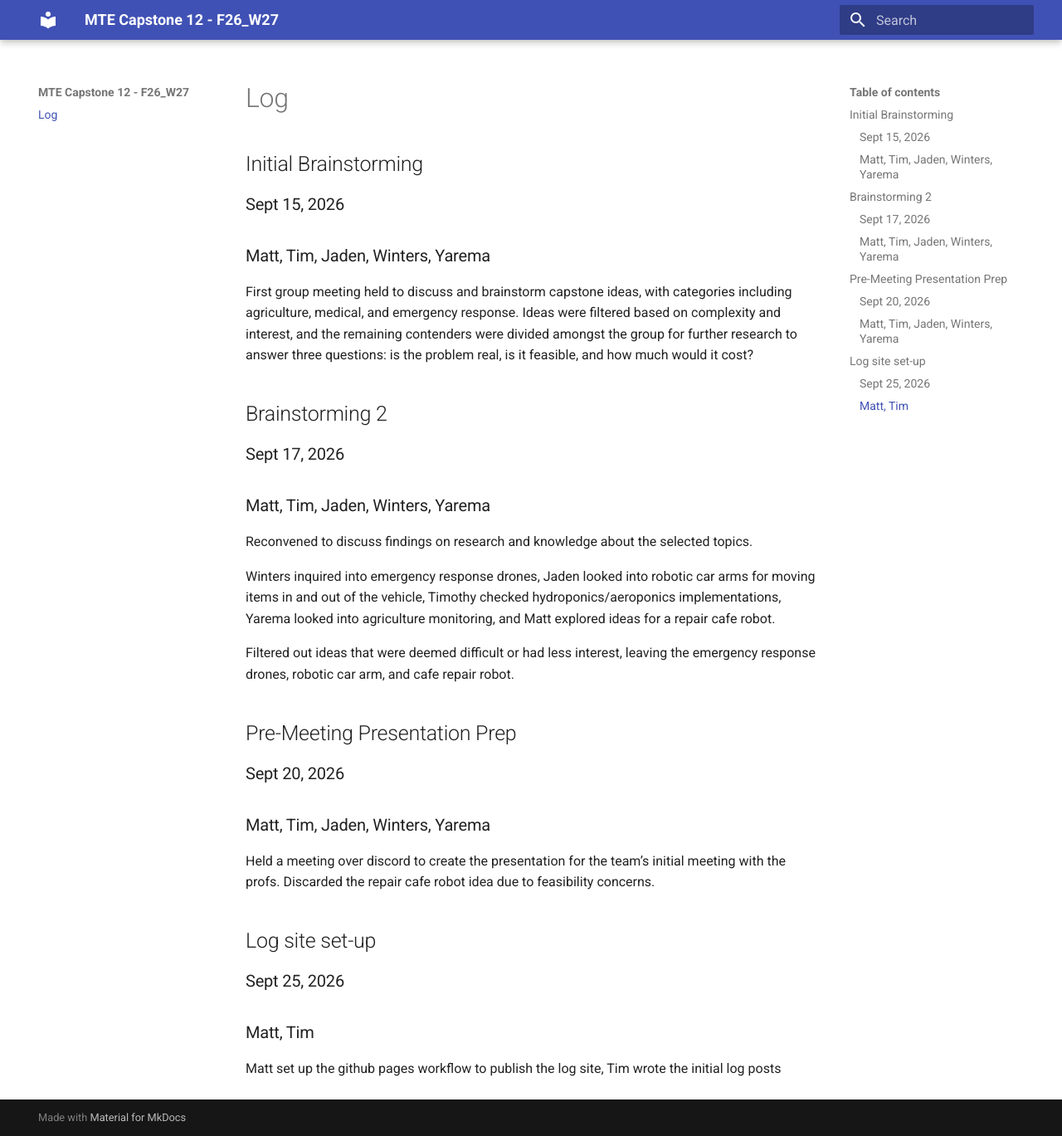
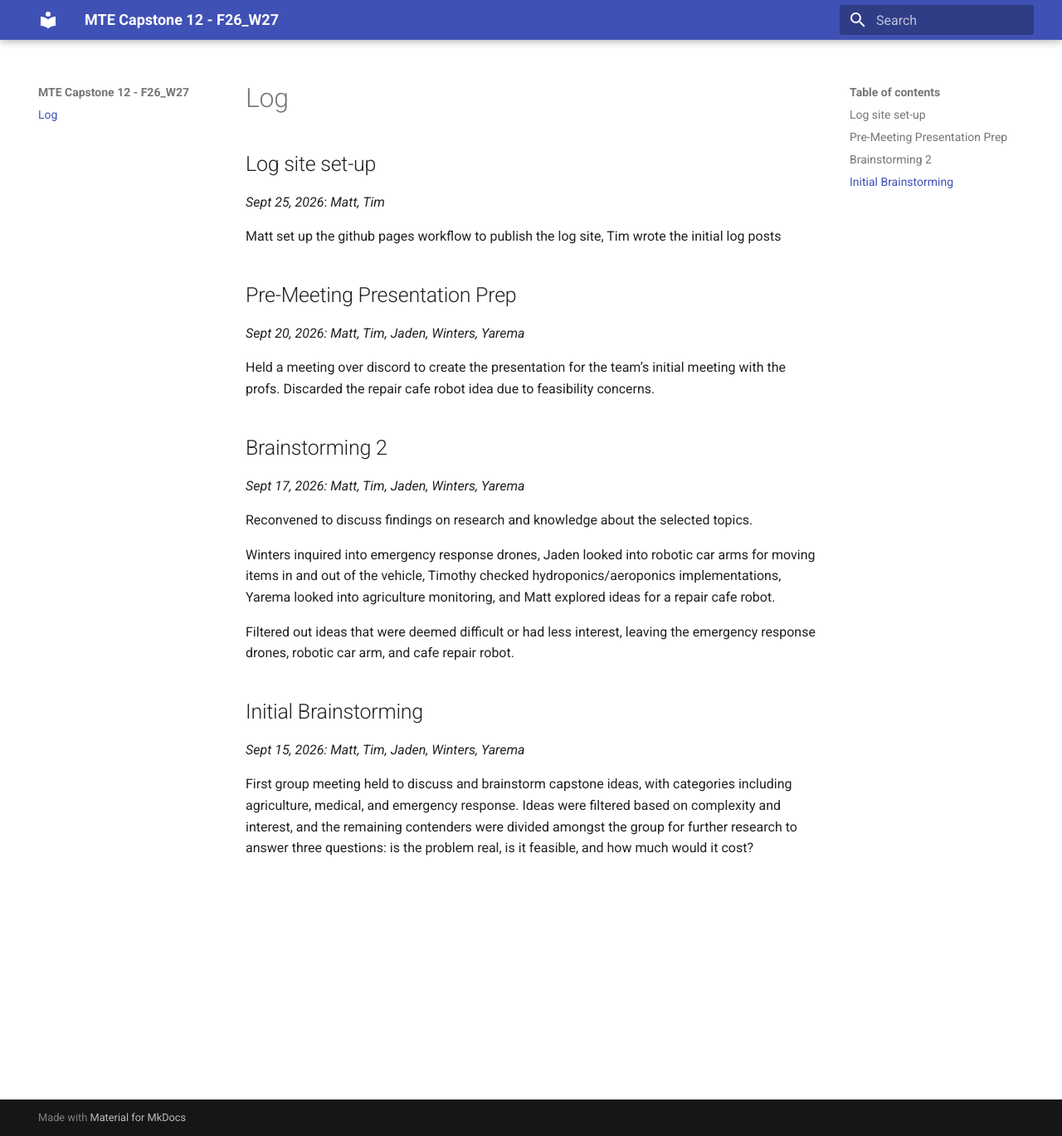
Before and after one commit to MattIsRobot/capstone12, an MkDocs documentation site: the page built from docs/index.md, in a window 1280 px wide and 1369 px high. Shown: the whole window at 83% size. Built offline with MkDocs 1.6.1 and Material for MkDocs 9.7.7, drawn with Linux system fonts in a browser that asks for light colours; part of the change alters nothing that is shown.

Commit message:
updated log format and post order

```diff
--- a/docs/index.md
+++ b/docs/index.md
@@ -1,14 +1,17 @@
 # Log
 
-## Initial Brainstorming
-### Sept 15, 2026
-### Matt, Tim, Jaden, Winters, Yarema
+## Log site set-up
+*Sept 25, 2026*: *Matt, Tim*
 
-First group meeting held to discuss and brainstorm capstone ideas, with categories including agriculture, medical, and emergency response. Ideas were filtered based on complexity and interest, and the remaining contenders were divided amongst the group for further research to answer three questions: is the problem real, is it feasible, and how much would it cost?
+Matt set up the github pages workflow to publish the log site, Tim wrote the initial log posts
+
+## Pre-Meeting Presentation Prep
+*Sept 20, 2026: Matt, Tim, Jaden, Winters, Yarema*
+
+Held a meeting over discord to create the presentation for the team’s initial meeting with the profs. Discarded the repair cafe robot idea due to feasibility concerns.
 
 ## Brainstorming 2
-### Sept 17, 2026
-### Matt, Tim, Jaden, Winters, Yarema
+*Sept 17, 2026: Matt, Tim, Jaden, Winters, Yarema*
 
 Reconvened to discuss findings on research and knowledge about the selected topics.
 
@@ -16,15 +19,7 @@ Winters inquired into emergency response drones, Jaden looked into robotic car a
 
 Filtered out ideas that were deemed difficult or had less interest, leaving the emergency response drones, robotic car arm, and cafe repair robot.
 
+## Initial Brainstorming
+*Sept 15, 2026: Matt, Tim, Jaden, Winters, Yarema*
 
-## Pre-Meeting Presentation Prep
-### Sept 20, 2026
-### Matt, Tim, Jaden, Winters, Yarema
-
-Held a meeting over discord to create the presentation for the team’s initial meeting with the profs. Discarded the repair cafe robot idea due to feasibility concerns.
-
-## Log site set-up
-### Sept 25, 2026
-### Matt, Tim
-
-Matt set up the github pages workflow to publish the log site, Tim wrote the initial log posts
+First group meeting held to discuss and brainstorm capstone ideas, with categories including agriculture, medical, and emergency response. Ideas were filtered based on complexity and interest, and the remaining contenders were divided amongst the group for further research to answer three questions: is the problem real, is it feasible, and how much would it cost?
```
